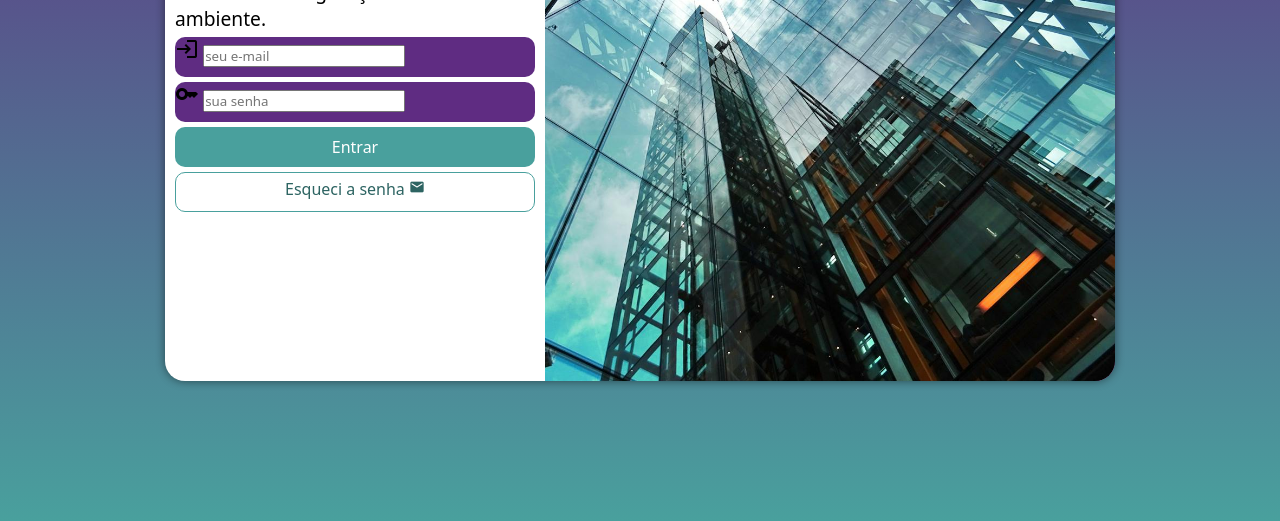
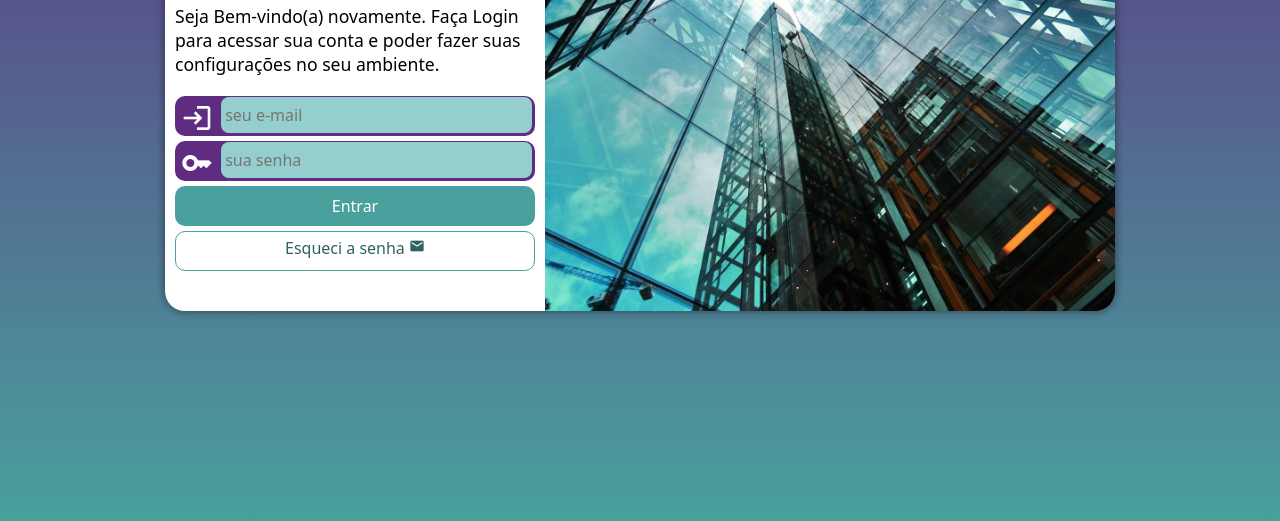
Before and after one commit to FMNathan/projeto-login, a plain HTML site: page index.html in a window 1280 px wide. Shown: the part 279-800 px from the top of the page. Drawn offline with Linux system fonts and the light colour scheme.

Commit message:
finalizado projeto login + correção de bug

```diff
--- a/estilos/media-query.css
+++ b/estilos/media-query.css
@@ -7,6 +7,7 @@
 
        section#login{
               width: 80vw;
+              height: 370px;
        }
 
        section#login > div#imagem{
@@ -22,7 +23,8 @@
        }
 
        div#form > p{
-              font-size: 1.1em;
+              font-size: 1em;
+              margin-bottom: 10px;
        }
 
 }
@@ -34,6 +36,7 @@
 
        section#login{
               width: 950px;
+              height: 380px;
        }
 
        section#login > div#imagem{
@@ -52,7 +55,8 @@
        }
 
        div#form > p{
-              font-size: 1.2em;
+              font-size: 1.1em;
+              margin: 20px 0px;
        }
 
 }
--- a/estilos/style.css
+++ b/estilos/style.css
@@ -33,9 +33,9 @@ section#login{
        position: absolute;
        top: 50%;
        left: 50%;
-       transform: translate(-50%, -50%);
        overflow: hidden;
        box-shadow: 0px 0px 10px rgba(0, 0, 0, 0.493);
+       transform: translate(-50%, -50%);
        transition: width 0.5s, height 0.5s;
        transition-timing-function: ease;
 }
@@ -72,11 +72,33 @@ div#form > p{
        height: 40px;
        border-radius: 10px;
        margin: 5px 0px;
-
+       border: 2px solid #5f2c82;
 }
 
 .campo > label{
        display: none;
+}
+
+.campo > i{
+       color: white;
+       font-size: 2em;
+       width: 40px;
+       padding: 4px;
+}
+
+.campo > input{
+       background-color: #94cfcd;
+       font-size: 1em;
+       width: calc(100% - 45px);
+       height: 100%;
+       border: 0px;
+       border-radius: 8px;
+       padding: 4px;
+       transform: translateY(-13px);
+}
+
+.campo > input:focus-within{
+       background-color: white;
 }
 
 input[type=submit] {
```
